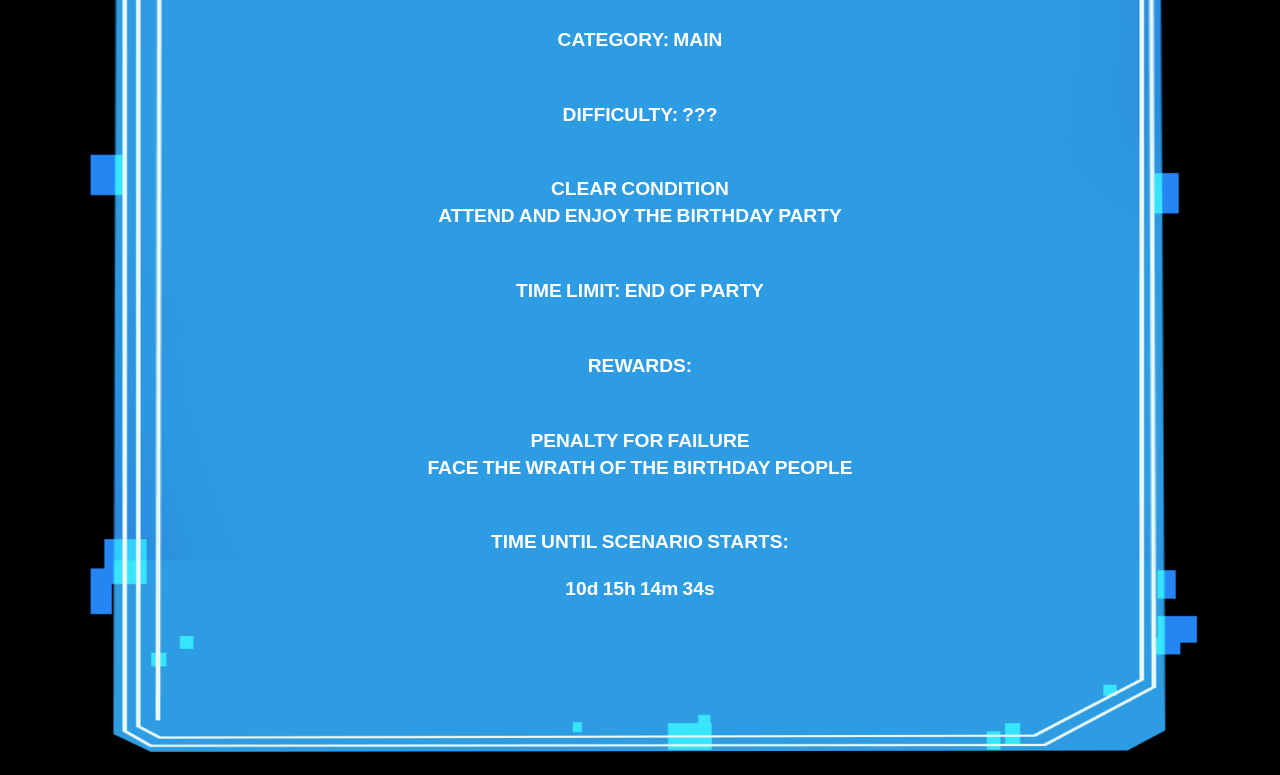
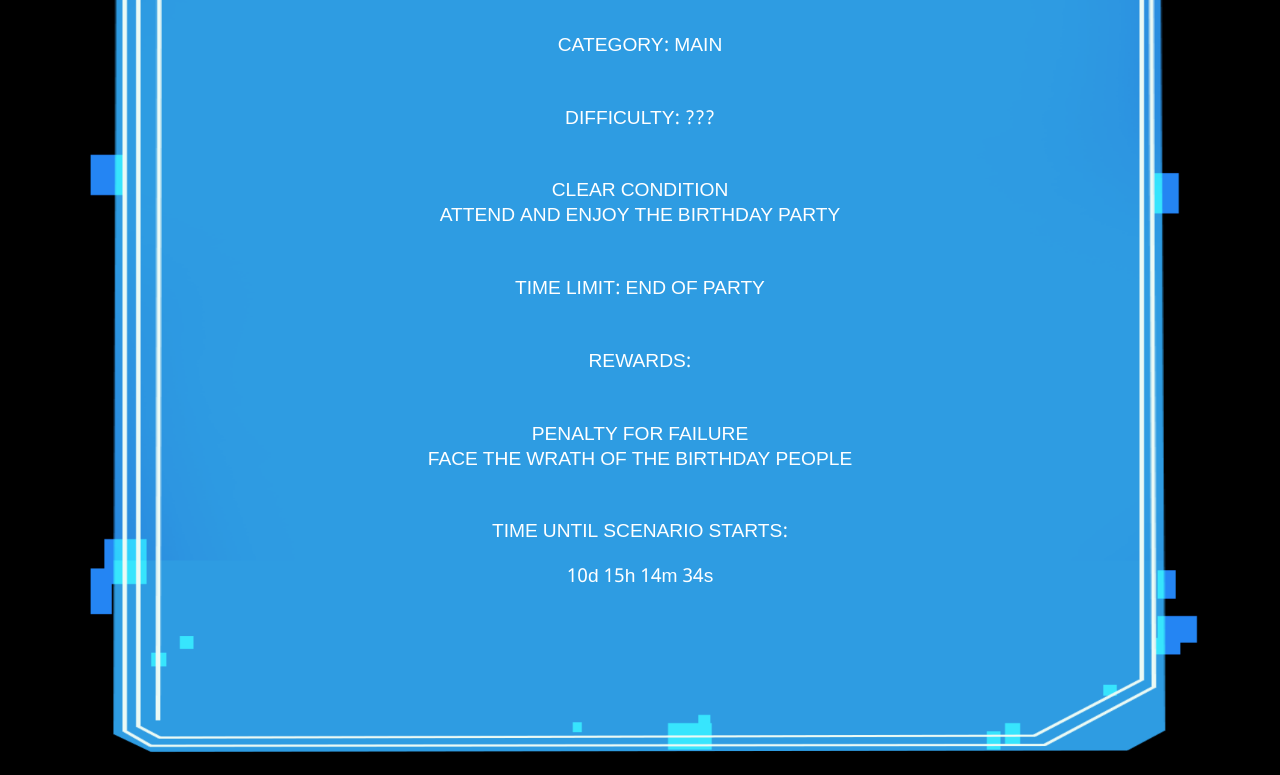
Before and after one commit to orvfanatic/orvfanatic.github.io, a website: page index.html in a window 1280 px wide. Shown: the part 225-1000 px from the top of the page. Drawn offline with Linux system fonts and the light colour scheme.

Commit message:
Change font

```diff
--- a/index.html
+++ b/index.html
@@ -6,7 +6,7 @@
     <link rel="stylesheet" href="styles.css" />
     <link rel="preconnect" href="https://fonts.googleapis.com">
     <link rel="preconnect" href="https://fonts.gstatic.com" crossorigin>
-    <link href="https://fonts.googleapis.com/css2?family=Noto+Sans+Bhaiksuki&display=swap" rel="stylesheet">
+    <link href="https://fonts.googleapis.com/css2?family=Noto+Sans+Gurmukhi:wght@100..900&display=swap" rel="stylesheet">
   </head>
 
   <body>
--- a/styles.css
+++ b/styles.css
@@ -1,6 +1,7 @@
 * {
-    font-family: "Noto Sans Bhaiksuki", sans-serif;
-    font-weight: 800;
+    font-family: "Noto Sans Gurmukhi", sans-serif;
+    font-optical-sizing: auto;
+    font-weight: 500;
     font-style: normal;
     letter-spacing: 0.0001em;
 }
```
